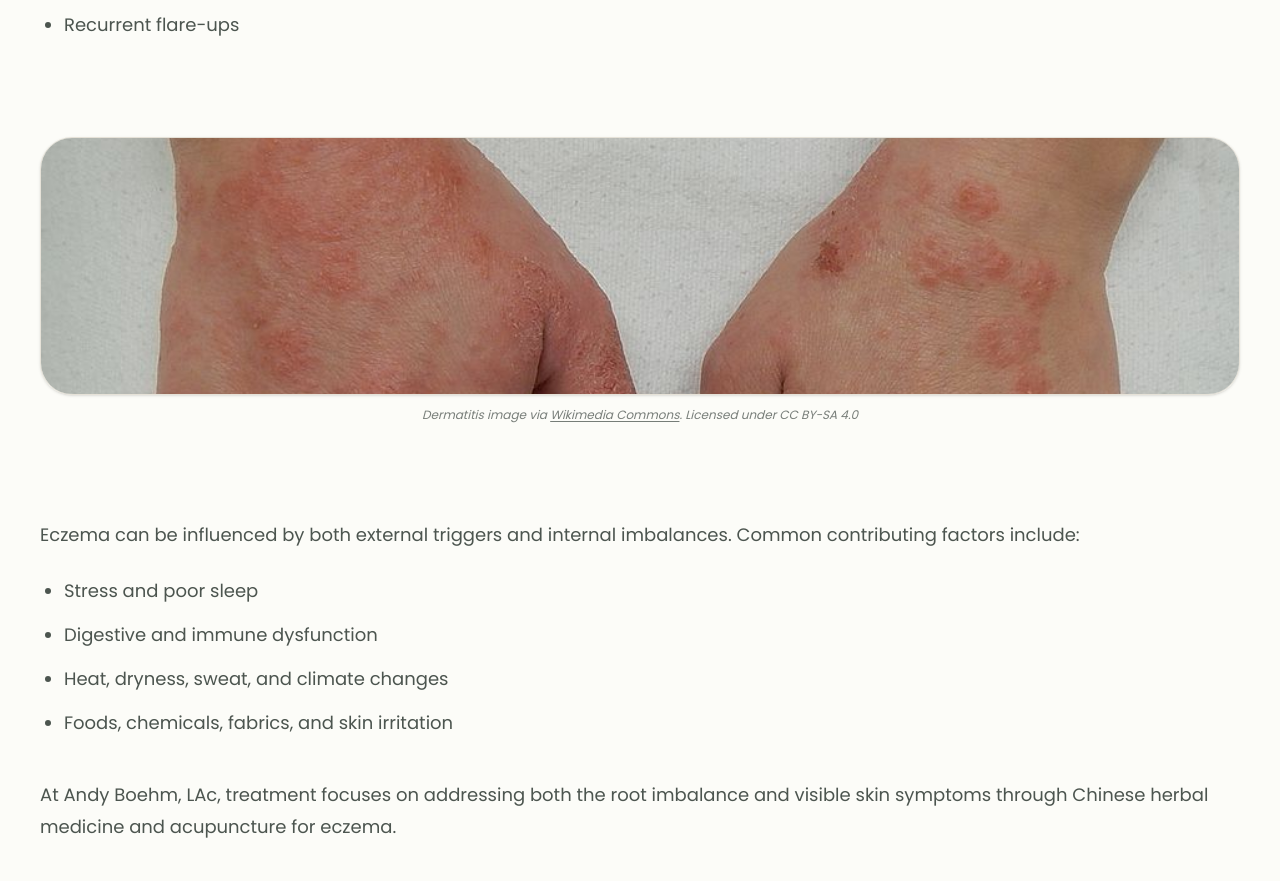
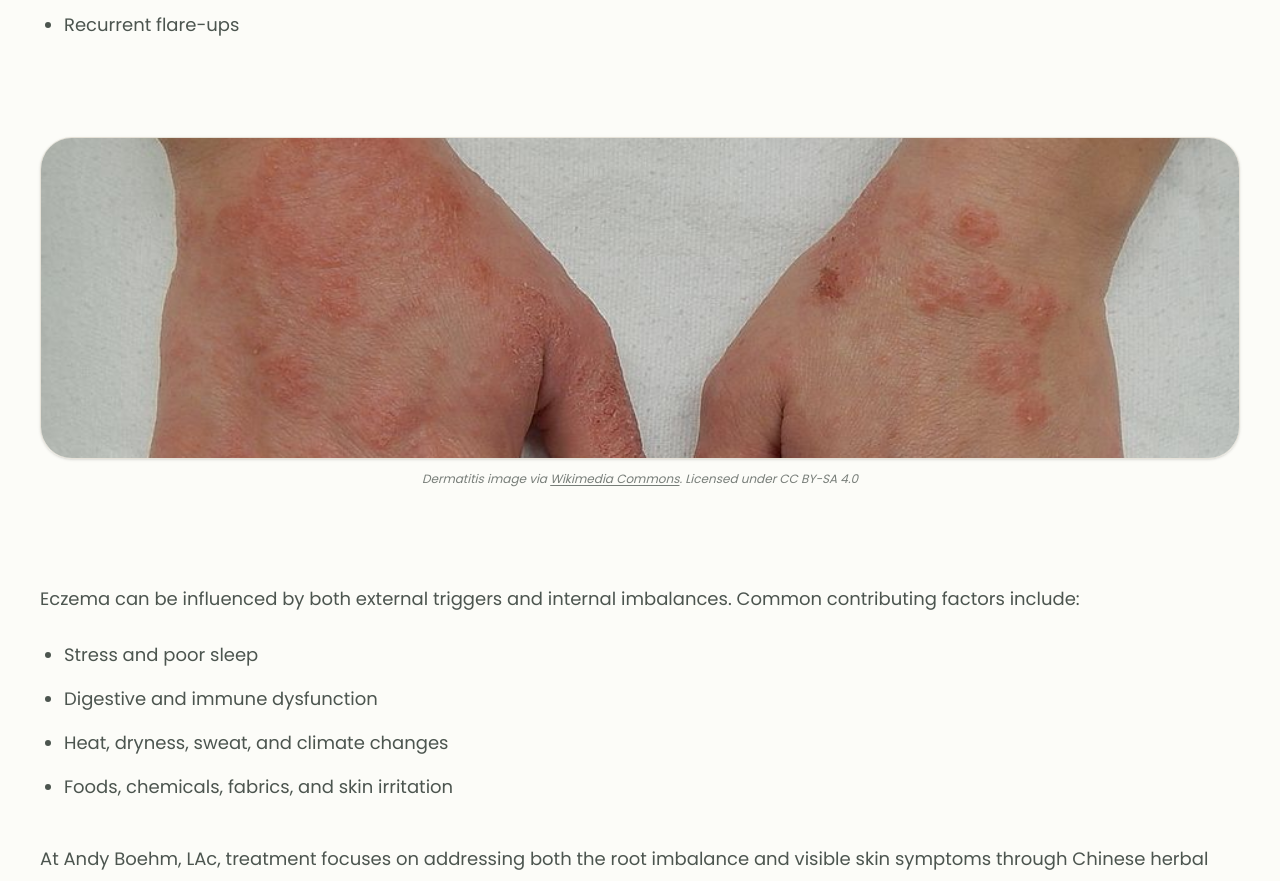
Before and after one commit to AcuWithAndy/acuwithandy-next, a Next.js app: page /eczema in a window 1280 px wide. Shown: the part 800-1681 px from the top of the page. Built offline with nearby package versions, Linux system fonts and the light colour scheme.

Commit message:
Update eczema page

```diff
--- a/app/eczema/page.tsx
+++ b/app/eczema/page.tsx
@@ -53,7 +53,7 @@ export default function EczemaPage() {
                   width={900}
                   height={500}
                   priority
-                  className="h-52 w-full object-cover object-[center_20%] md:h-64"
+                  className="h-72 w-full object-cover object-[center_18%] md:h-80"
                 />
               </div>
 
@@ -170,7 +170,7 @@ export default function EczemaPage() {
               ))}
             </div>
 
-            <div style={{ height: "50px" }} />
+            <div style={{ height: "40px" }} />
 
             <p className="mt-14 text-lg leading-8 text-[#1F2A24]/80">
               Dietary factors such as spicy, greasy, or overly rich foods may
@@ -199,12 +199,12 @@ export default function EczemaPage() {
 
             <div className="mt-12 overflow-hidden rounded-[2rem] border border-[#E6E2D8] shadow-sm">
               <Image
-                src="/eczema-formula.jpg"
-                alt="Chinese herbal formula for eczema care"
-                width={900}
-                height={600}
-                className="h-64 w-full object-cover object-center md:h-80"
-              />
+  src="/eczema-formula.jpg"
+  alt="Chinese herbal formula for eczema care"
+  width={900}
+  height={600}
+  className="h-72 w-full object-cover object-center md:h-96"
+/>
             </div>
           </div>
         </section>
```
